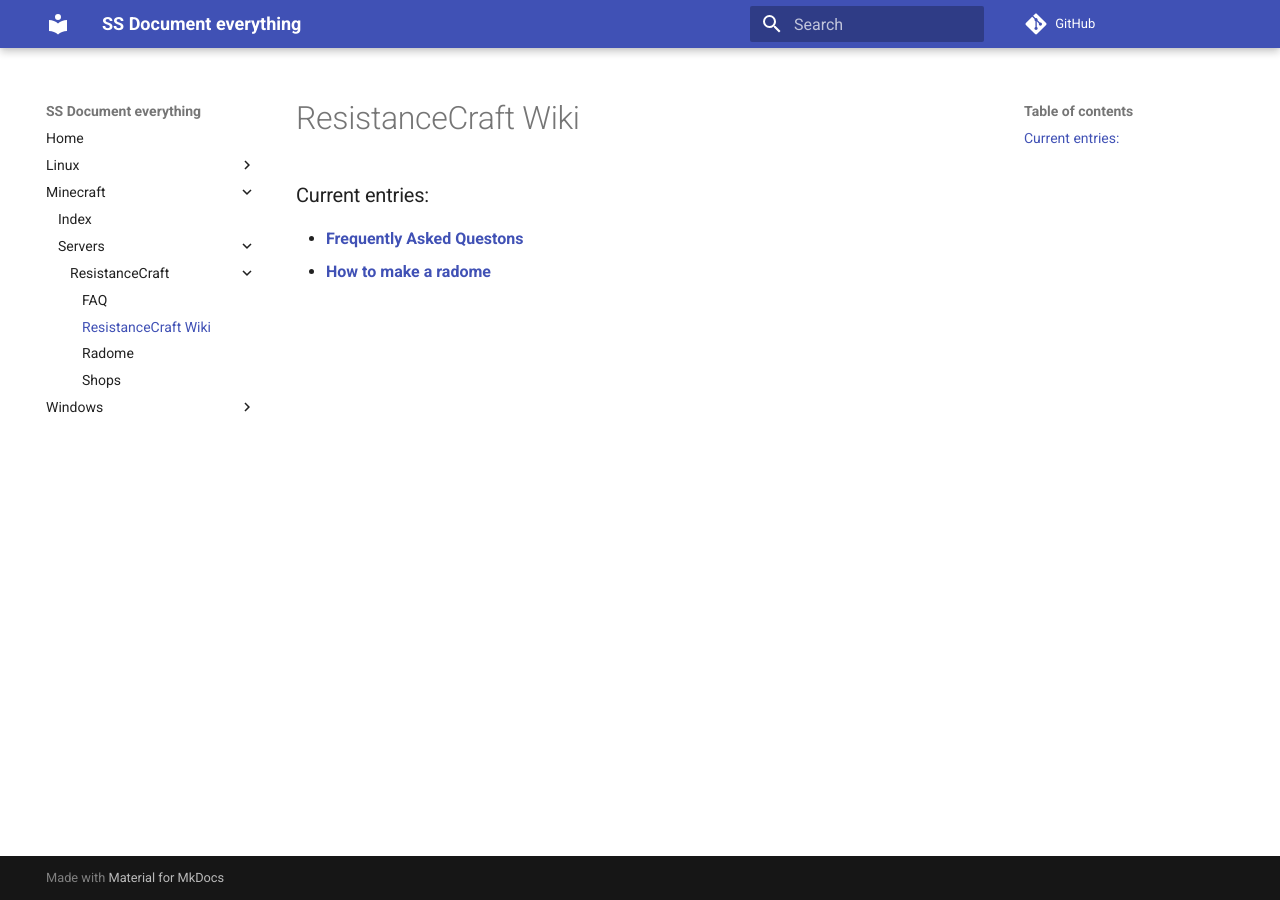
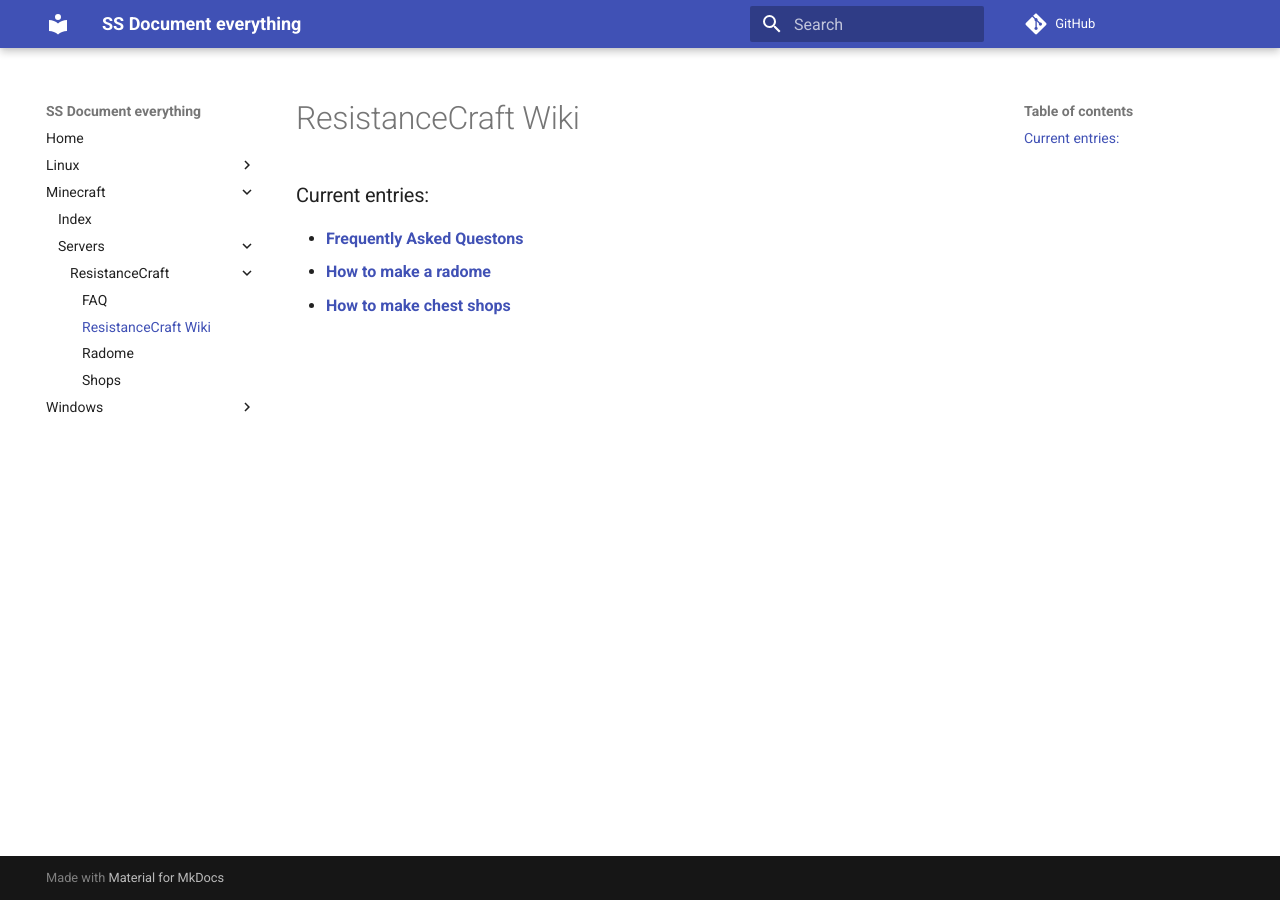
Before and after one commit to mystara2/notes, an MkDocs documentation site: the page built from docs/Minecraft/Servers/ResistanceCraft/Information.md, in a window 1280 px wide. Built offline with MkDocs 1.6.1 and Material for MkDocs 9.7.7, drawn with Linux system fonts in a browser that asks for light colours; comment, search, counter and statistics services are not loaded.

Commit message:
Add shops entry to RC/information.md

```diff
--- a/docs/Minecraft/Servers/ResistanceCraft/Information.md
+++ b/docs/Minecraft/Servers/ResistanceCraft/Information.md
@@ -5,3 +5,4 @@
 
 * [**Frequently Asked Questons**](https://wiki.solarspire.net/Minecraft/Servers/ResistanceCraft/FAQ/)
 * [**How to make a radome**](https://wiki.solarspire.net/Minecraft/Servers/ResistanceCraft/Radome/)
+* [**How to make chest shops**](https://wiki.solarspire.net/Minecraft/Servers/ResistanceCraft/shops/)
```
